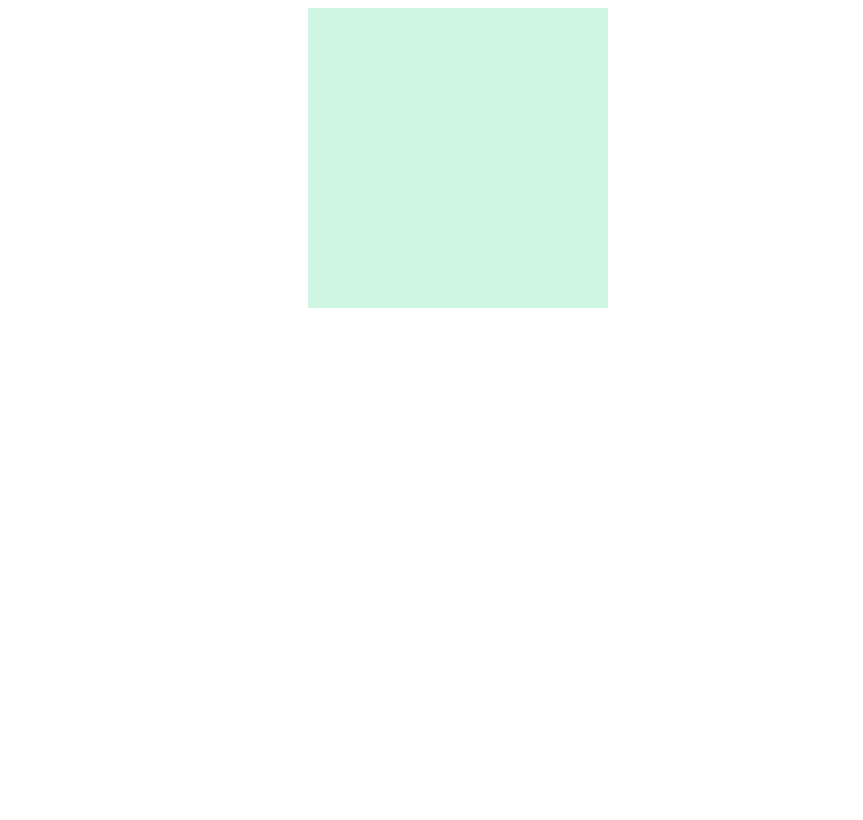
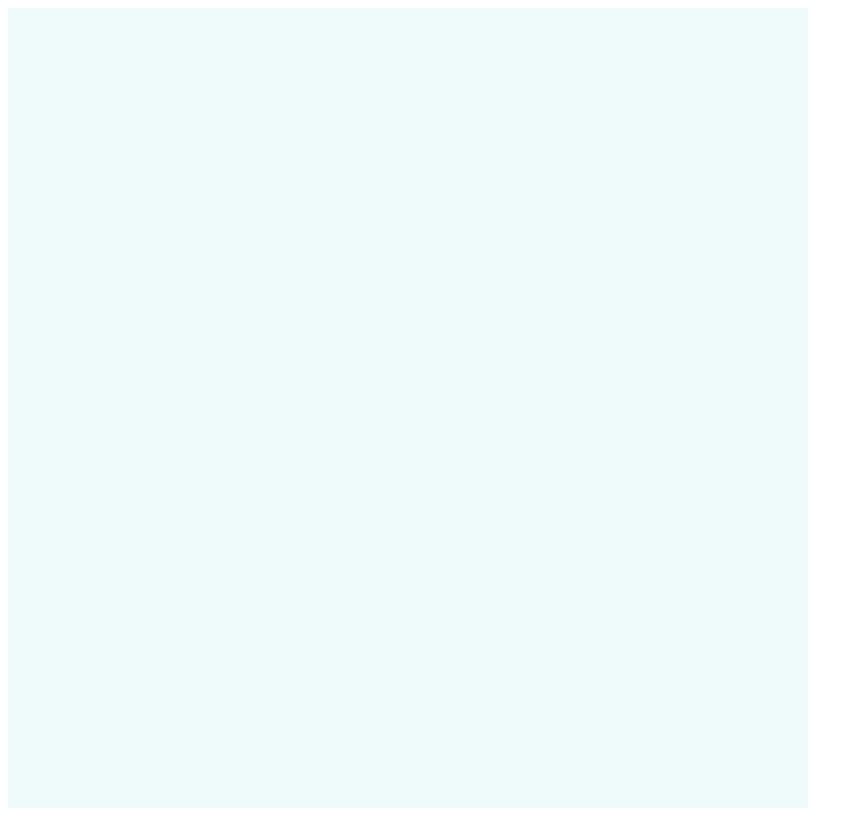
Before and after one commit to jeanceppi/dataviz, a plain HTML site: page index.html in a window 1280 px wide. Shown: the whole page, without its empty margins (0-863 px from the left). Drawn offline with nearby package versions, Linux system fonts and the light colour scheme.

Commit message:
Update index.html

```diff
--- a/index.html
+++ b/index.html
@@ -5,15 +5,32 @@
     <title>O</title>
     <meta name="viewport" content="width=device-width, initial-scale=1">
     <script src="https://cdnjs.cloudflare.com/ajax/libs/d3/4.13.0/d3.js"></script>
-    <script>
-    d3.json ("water.json", function(data){
-        console.log(data);
-    })
-    </script>
+    <style>
+        #main {
+            background-color: #EFFBFB;
+        }
+    </style>
+
 </head>
 <body>
+    <script>
 
-    <canvas width="300" height="300" style="background-color:#CEF6E3;margin-left:300px;margin-right:300px;"></canvas>
+        let height = 800
+        let width = 800
 
+        // création du canevas
+
+        let svg = d3.select("body")
+            .append("svg")
+            .attr("id", "main")
+            .attr("height", height)
+            .attr("width", width)
+
+        d3.json ("water.json", function(data){
+            console.log(data);
+        })
+
+
+    </script>
 </body>
 </html>
```
